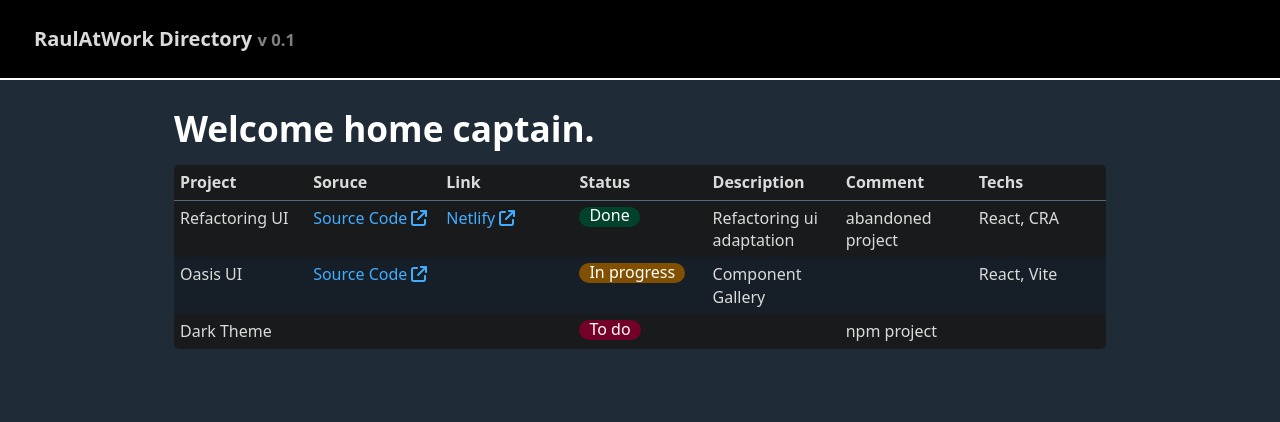
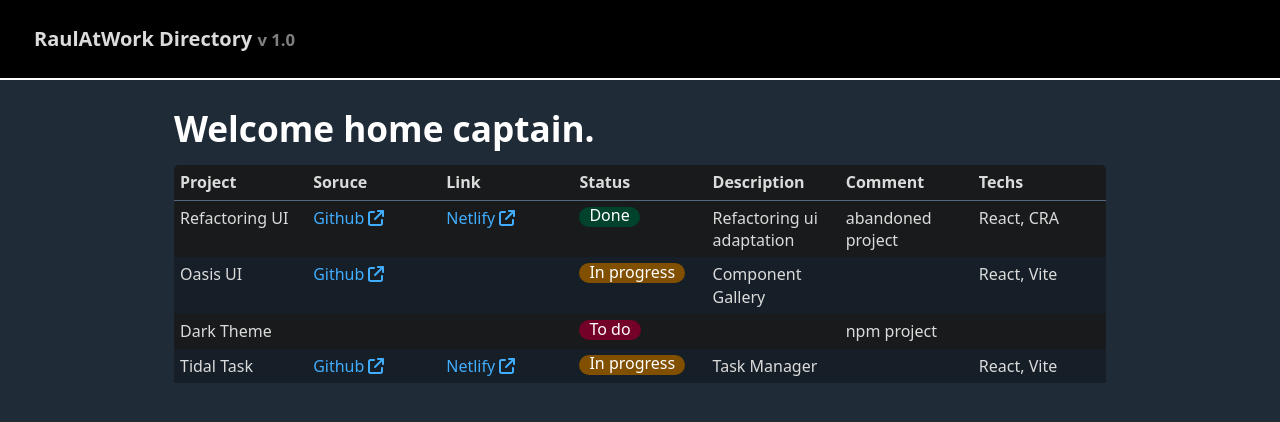
Before and after one commit to RaulAtWork/RaulAtWork-directory, a React (Vite) app: page / in a window 1280 px wide. Shown: the top 422 px of the page. Built offline with nearby package versions, Linux system fonts and the light colour scheme.

Commit message:
added tidal task and changed version

```diff
--- a/src/components/ExternalLink.jsx
+++ b/src/components/ExternalLink.jsx
@@ -4,7 +4,7 @@ import { faArrowUpRightFromSquare } from "@fortawesome/free-solid-svg-icons/faAr
 
 function ExternalLink({ link, display }) {
   return (
-    <a className="link-external" href={link}>
+    <a className="link-external" href={link} target="_blank">
       {display}
       <FontAwesomeIcon icon={faArrowUpRightFromSquare} />
     </a>
--- a/src/components/Header.jsx
+++ b/src/components/Header.jsx
@@ -4,7 +4,7 @@ function Header() {
   return (
     <header>
       <span className="header-title">
-        RaulAtWork Directory <small className="header-version">v 0.1</small>
+        RaulAtWork Directory <small className="header-version">v 1.0</small>
       </span>
     </header>
   );
--- a/src/pages/useProjectData.jsx
+++ b/src/pages/useProjectData.jsx
@@ -11,7 +11,7 @@ const useProjectData = () => {
         source: (
           <ExternalLink
             link="https://github.com/RaulAtWork/Refactoring-UI-Best-Practice"
-            display="Source Code"
+            display="Github"
           />
         ),
         link: (
@@ -30,7 +30,7 @@ const useProjectData = () => {
         source: (
           <ExternalLink
             link="https://github.com/RaulAtWork/UI-Oasis"
-            display="Source Code"
+            display="Github"
           />
         ),
         status: <StatusBadge status={STATUS.INPROGRESS} />,
@@ -42,6 +42,24 @@ const useProjectData = () => {
         status: <StatusBadge status={STATUS.TO_DO} />,
         comment: "npm project",
       },
+      {
+        name: "Tidal Task",
+        source: (
+          <ExternalLink
+            link="https://github.com/RaulAtWork/tidal-task"
+            display="Github"
+          />
+        ),
+        status: <StatusBadge status={STATUS.INPROGRESS} />,
+        description: "Task Manager",
+        techs: "React, Vite",
+        link: (
+          <ExternalLink
+            link="https://tidal-task.netlify.app/"
+            display="Netlify"
+          />
+        )
+      }
     ],
     []
   );
```
